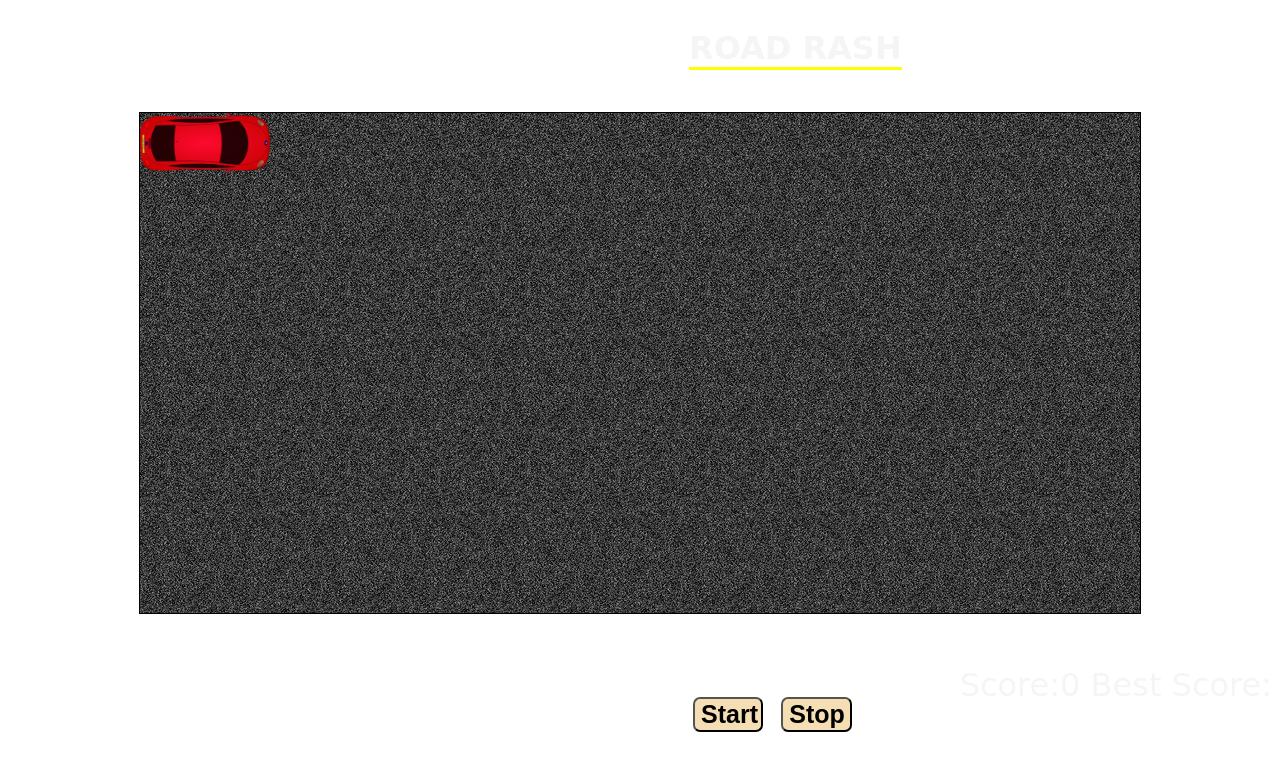
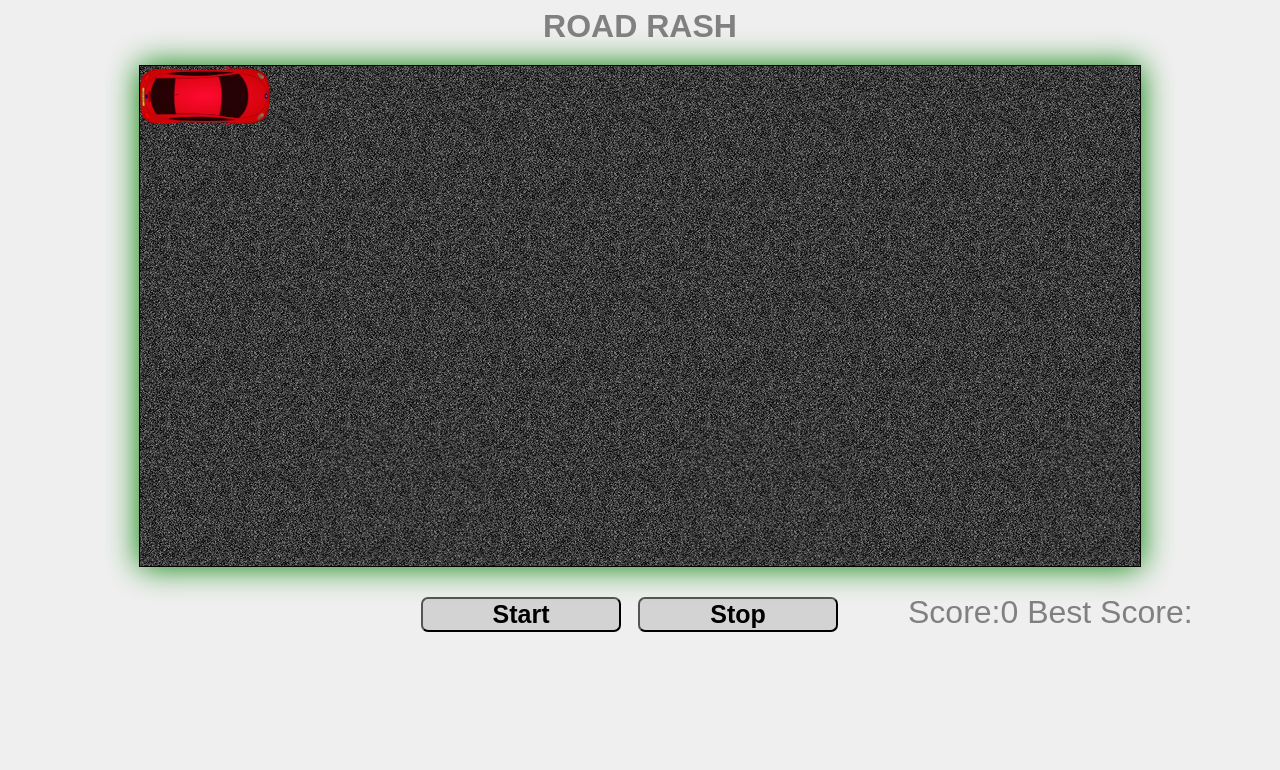
Before and after one commit to SpurgeonPrakash/FEE-Bootcamp-Swift, a plain HTML site: page Cargame/index.html in a window 1280 px wide. Drawn offline with Linux system fonts and the light colour scheme.

Commit message:
car jsfile

```diff
--- a/Cargame/css/main.css
+++ b/Cargame/css/main.css
@@ -1,19 +1,17 @@
 
 body{
-    background-image: url("tae.gif");
+    /*background-image: url("tae.gif");*/
     background-repeat: no-repeat;
-    background-size: cover;
+    background-color:#efefef;
 }
 h1 {
-    font-family: cursive;
-    color: whitesmoke;
+    font-family: sans-serif;
+    color: grey;
     text-align:center;
-    position: relative;
-    display: inline-block;
-    left: 681px;
+    margin:0px;
 }
 
-h1:after {
+/*h1:after {
     position: absolute;
     left: 50%;
     content: '';
@@ -28,7 +26,7 @@ h1:after {
 h1:hover:after {
     width: 270px;
     margin-left: -135px;
-}
+}*/
 .container{
     width: 1000px;
     height: 500px;
@@ -37,6 +35,9 @@ h1:hover:after {
     background-repeat: repeat;
     border:1px solid black;
     margin:20px auto;
+}
+#cont{
+    box-shadow: 0 0 30px green;
 }
 .car{
     width: 50px;
@@ -47,24 +48,10 @@ h1:hover:after {
     width:130px;
     height:60px;
 }
-#buttons{
-    position: absolute;
-    bottom: 68px;
-    left: 680px;
-    justify-content: space-between;
-    font-family:cursive;
-}
-#start:hover{
-    background-color: purple;
-}
-#stop:hover{
-    background-color: purple;
-}
-#start{
-    background-color: wheat;
-}
-#stop{
-    background-color: wheat;
+.buttons{
+    width:500px;
+    margin-left:400px;
+    float:left;
 }
 input[type=button] {
     background: lightGray;
@@ -76,8 +63,9 @@ input[type=button] {
     margin-top: 10px;
   }
 p{
-    color:whitesmoke;
+    color:grey;
     font-size: 200%;
-    font-family: cursive;
-    float:right;
+    font-family: sans-serif;
+    float:left;
+    margin-top:7px;
 }
--- a/Cargame/index.html
+++ b/Cargame/index.html
@@ -8,18 +8,20 @@
     <link rel="stylesheet" href="css/main.css">
 </head>
 <body>
-    <h1 style="border-bottom: 3px solid yellow;">ROAD RASH</h1>
-    <div class="container">
+    <h1 id="name">ROAD RASH</h1>
+    <div class="container" id="cont">
         <div class="car" id="car">
         <img id="image" src="images/car_right.png" alt="mycar">
         </div>
     </div>
-    <div id="buttons"><input type="button" id="start" value="Start"/>
-    <input type="button" id="stop" value="Stop"/></div>
-     <p>Score:<span id="score">0</span>
-    Best Score:<span id="bes_score">0</span>
+    <div class="buttons">
+        <input type="button" id="start" value="Start"/>
+        <input type="button" id="stop" value="Stop"/>
+    </div>
+     <p>
+        Score:<span id="score">0</span>
+        Best Score:<span id="bes_score">0</span>
     </p>
-
     <script src="js/car.js" type="text/javascript"></script>
 </body>
 </html>
--- a/Cargame/js/car.js
+++ b/Cargame/js/car.js
@@ -1,12 +1,12 @@
 var id, t, posx = 0, posy = 0;
 var key_num, flag = 0;
-var time = 10;
+var time = 15;
 var carobj = document.getElementById("car");
 var timer = 0;
 var highscore = localStorage.getItem("highscore");
 function changespeed(){
     clearInterval(id);
-    time=time-5;
+    time=time-10;
     arrows(key_num);
 }
 var speed_change=setInterval(changespeed,30000);
@@ -33,7 +33,9 @@ function game_over()
     clearInterval(t);
     high_score();
     timer = 0;
-    alert("Game Over!Try again");
+    document.getElementById('name').innerHTML="<span style='color:red'>Game Over</span>";
+    document.getElementById("cont").style.boxShadow="0px 0px 30px red";
+    //alert("Game Over!Try again");
     document.getElementById("score").innerHTML = 0;
     document.getElementById('image').src = "images/car_right.png";
     document.getElementById('image').style.width = '130px';
@@ -48,12 +50,15 @@ document.getElementById('start').onclick = function () {
     high_score();
     id = setInterval(moveright, time);
     t = setInterval(changeTime, 1000);
+    document.getElementById('name').innerHTML="ROAD RASH";
+    document.getElementById("cont").style.boxShadow="0px 0px 30px green";
     document.getElementById('bes_score').innerHTML = highscore;
 }
 document.getElementById('stop').onclick = function () {
     clearInterval(id);
     clearInterval(t);
     high_score();
+    timer = 0;
     document.getElementById('image').src = "images/car_right.png";
     carobj.style.left = "0px";
     carobj.style.top = "0px";
@@ -64,6 +69,8 @@ function arrows(key) {
         key_num = 39;
         clearInterval(id);
         clearInterval(t);
+        document.getElementById('name').innerHTML="ROAD RASH";
+        document.getElementById("cont").style.boxShadow="0px 0px 30px green";
         document.getElementById('image').src = "images/car_right.png";
         document.getElementById('image').style.width = '130px';
         document.getElementById('image').style.height = '60px';
@@ -74,6 +81,8 @@ function arrows(key) {
         key_num = 37;
         clearInterval(id);
         clearInterval(t);
+        document.getElementById('name').innerHTML="ROAD RASH";
+        document.getElementById("cont").style.boxShadow="0px 0px 30px green";
         document.getElementById('image').src = "images/car_left.png";
         document.getElementById('image').style.width = '130px';
         document.getElementById('image').style.height = '60px';
@@ -84,6 +93,8 @@ function arrows(key) {
         key_num = 38;
         clearInterval(id);
         clearInterval(t);
+        document.getElementById('name').innerHTML="ROAD RASH";
+        document.getElementById("cont").style.boxShadow="0px 0px 30px green";
         document.getElementById('image').src = "images/car_up.png";
         document.getElementById('image').style.width = '60px';
         document.getElementById('image').style.height = '130px';
@@ -94,6 +105,8 @@ function arrows(key) {
         key_num = 40;
         clearInterval(id);
         clearInterval(t);
+        document.getElementById('name').innerHTML="ROAD RASH";
+        document.getElementById("cont").style.boxShadow="0px 0px 30px green";
         document.getElementById('image').src = "images/car_down.png";
         document.getElementById('image').style.width = '60px';
         document.getElementById('image').style.height = '130px';
```
